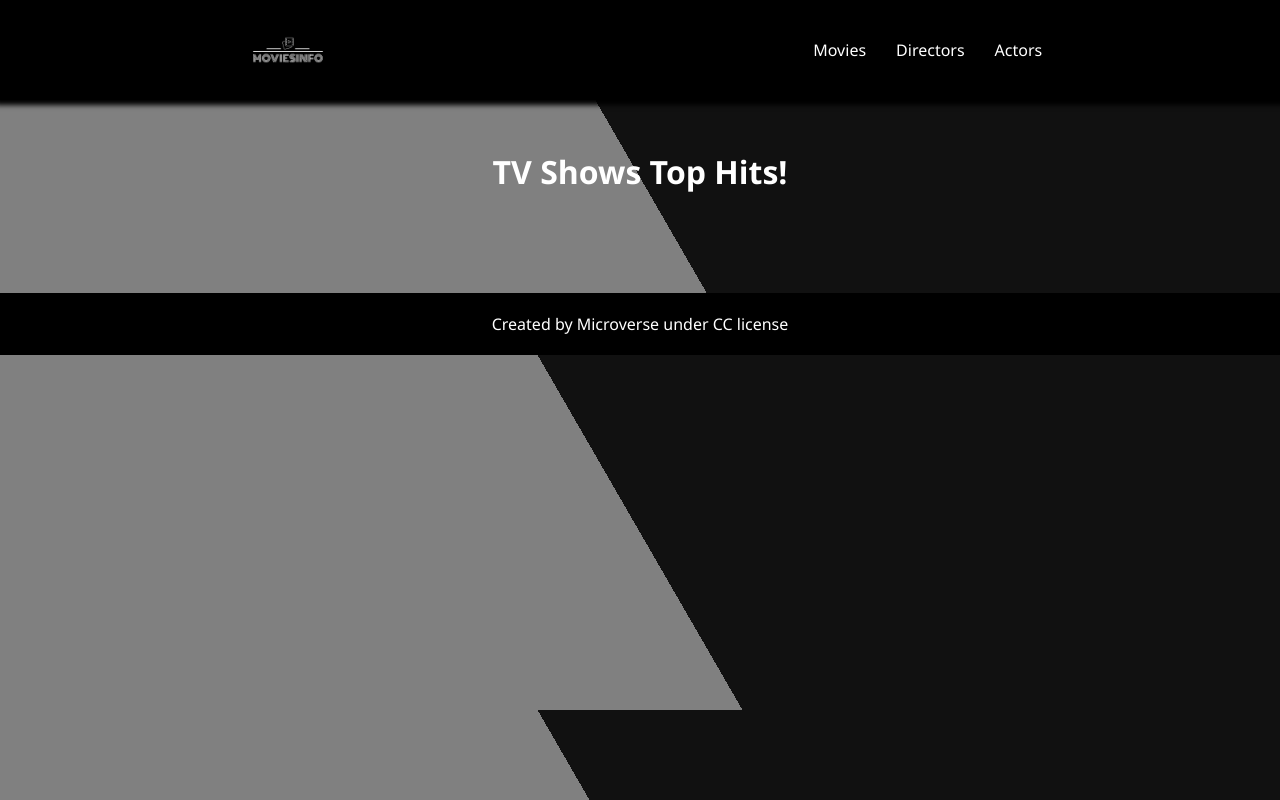
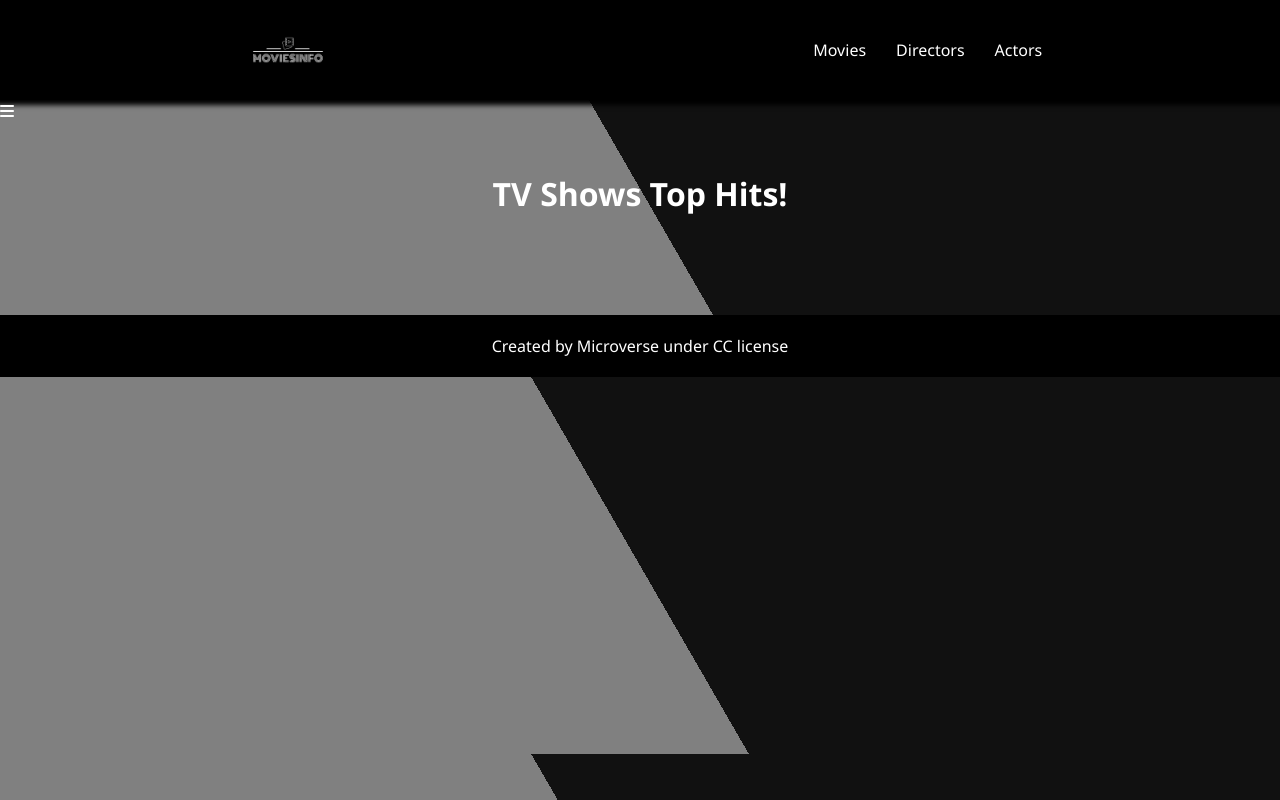
Before and after one commit to demesameneshoa/JavaScript-Capstone, a website built with webpack: page src/index.html in a window 1280 px wide. Built offline with nearby package versions, Linux system fonts and the light colour scheme; no server answers.

Commit message:
Added a hamburguer icon

```diff
--- a/src/index.html
+++ b/src/index.html
@@ -18,6 +18,9 @@
       </ul>
     </nav>
   </header>
+  <div id="hamburguer">
+    <i class="fa-solid fa-bars"></i>
+  </div>
   <main>
     <h1>TV Shows Top Hits!</h1>
       <div id="popup"></div>
```
